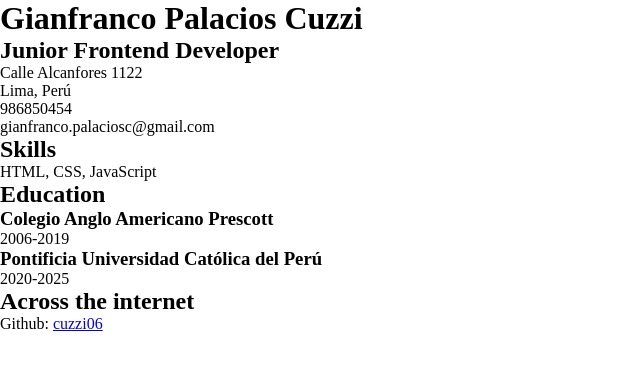
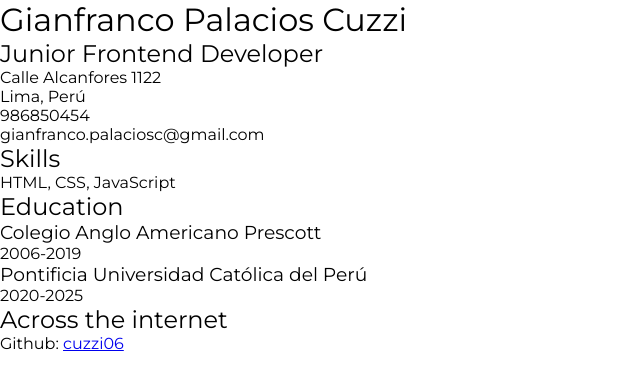
Before and after one commit to cuzzi06/cv-html, a plain HTML site: page index.html in a window 1280 px wide. Shown: the whole page, without its empty margins (0-640 px from the left). Drawn offline with Linux system fonts and the light colour scheme.

Commit message:
Apply global font styling and reset
- Set global font family to Montserrat with normal style and weight.
- Include global margin, padding, and box-sizing reset.

```diff
--- a/styles.css
+++ b/styles.css
@@ -2,4 +2,7 @@
   margin: 0;
   padding: 0;
   box-sizing: border-box;
+  font-family: "Montserrat", sans-serif;
+  font-style: normal;
+  font-weight: 400;
 }
```
